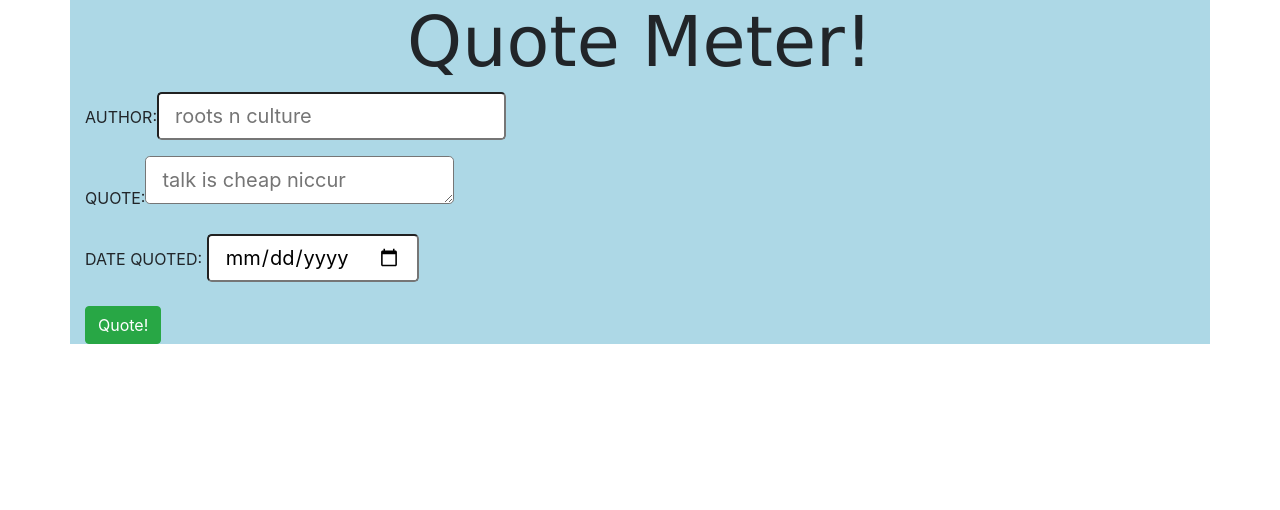
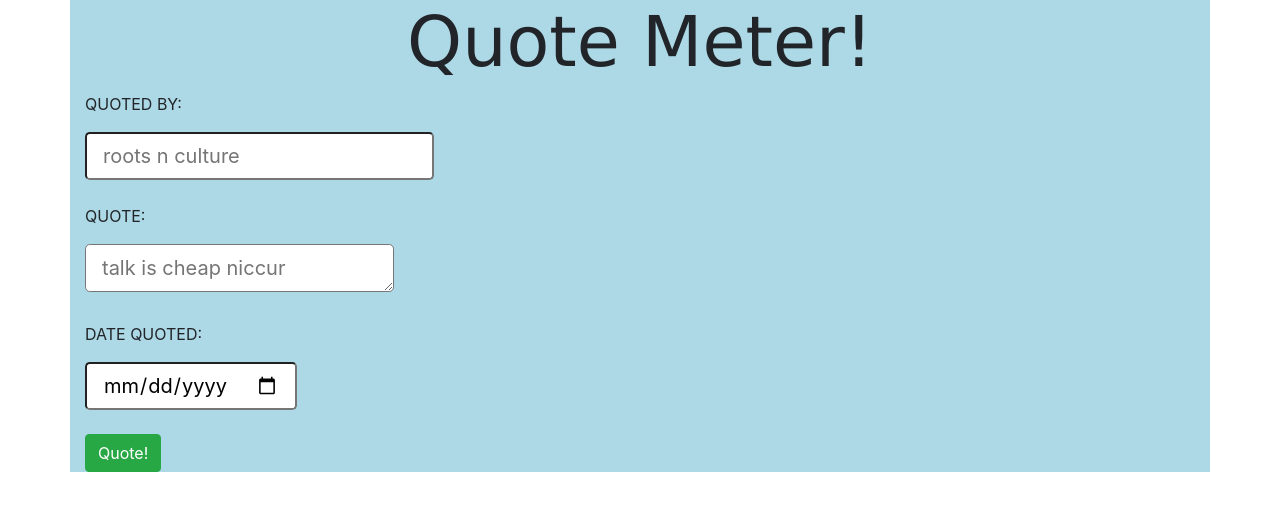
Before and after one commit to Alampulo/quote-app, an Angular app: page / in a window 1280 px wide. Shown: the top 510 px of the page. Built offline with nearby package versions, Linux system fonts and the light colour scheme.

Commit message:
styles app component container

```diff
--- a/src/app/app.component.css
+++ b/src/app/app.component.css
@@ -3,9 +3,13 @@
   padding-top: 0;
   box-sizing: border-box;
   background-color: lightblue;
-
+ box-shadow: skyblue;
 }
  h1{
    font-family: verdana;
    font-size: 70px;
  }
+ p{
+   font-size: 30px;
+   font-family: cursive;
+ }
--- a/src/app/quote-form/quote-form.component.html
+++ b/src/app/quote-form/quote-form.component.html
@@ -3,18 +3,18 @@
         <form>
             <div class="form-group">
 
-                <label for="name">AUTHOR:</label>
+                <label for="name"><p> QUOTED BY:</p>
                 <input type="text"  required class="form-control-lg" id="name" placeholder="roots n culture">
-
+</label>
             </div>
             <div class="form-group">
 
-                <label for="description">QUOTE:</label>
+                <label for="description"><p> QUOTE:</p>
                 <textarea class="form-control-lg" placeholder="talk is cheap niccur" id="description" rows="4" required></textarea>
-
+</label>
             </div>
             <div class="form-group">
-                <label for="complete">DATE QUOTED:
+                <label for="complete"><p>DATE QUOTED:</p>
                 <input class="form-control-lg" type='date' id="complete" required></label>
 
             </div>
```
Also changed, not shown: 1 other file (tests, documents, lock files or other folders).
